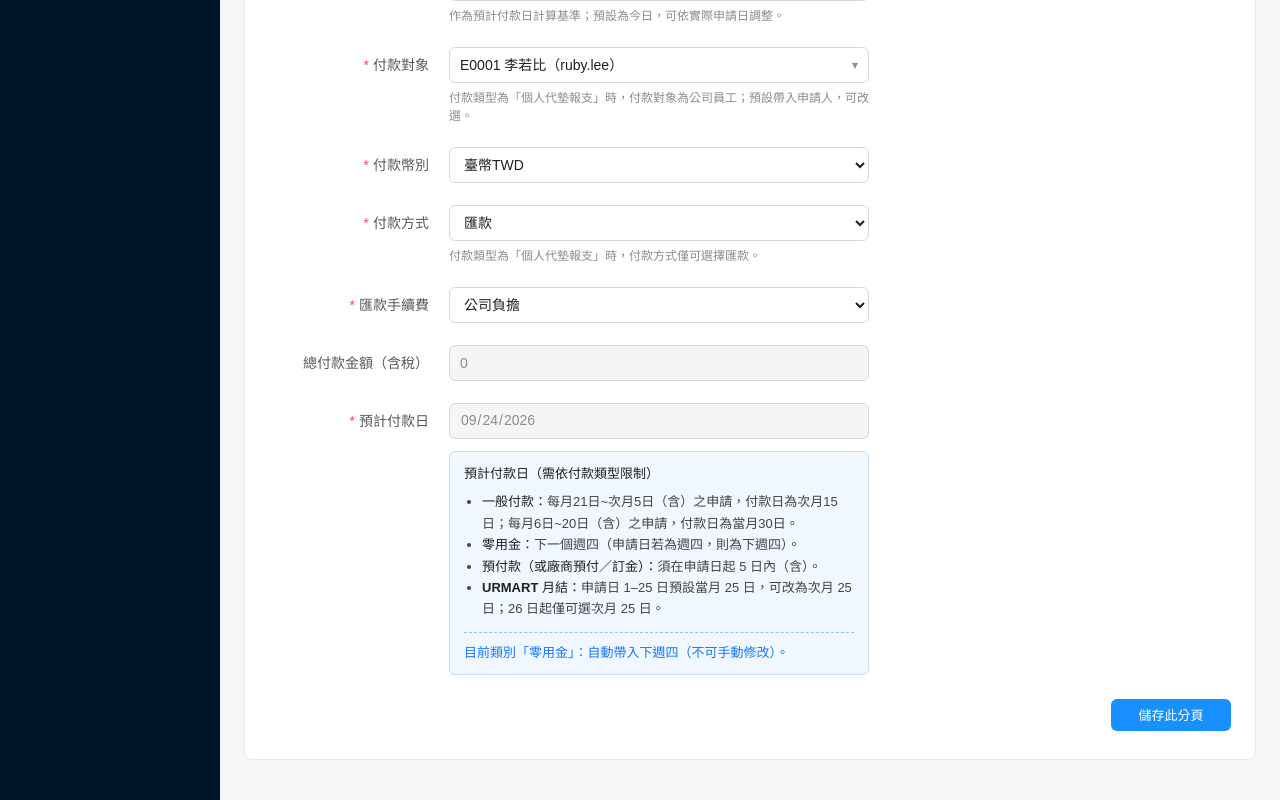
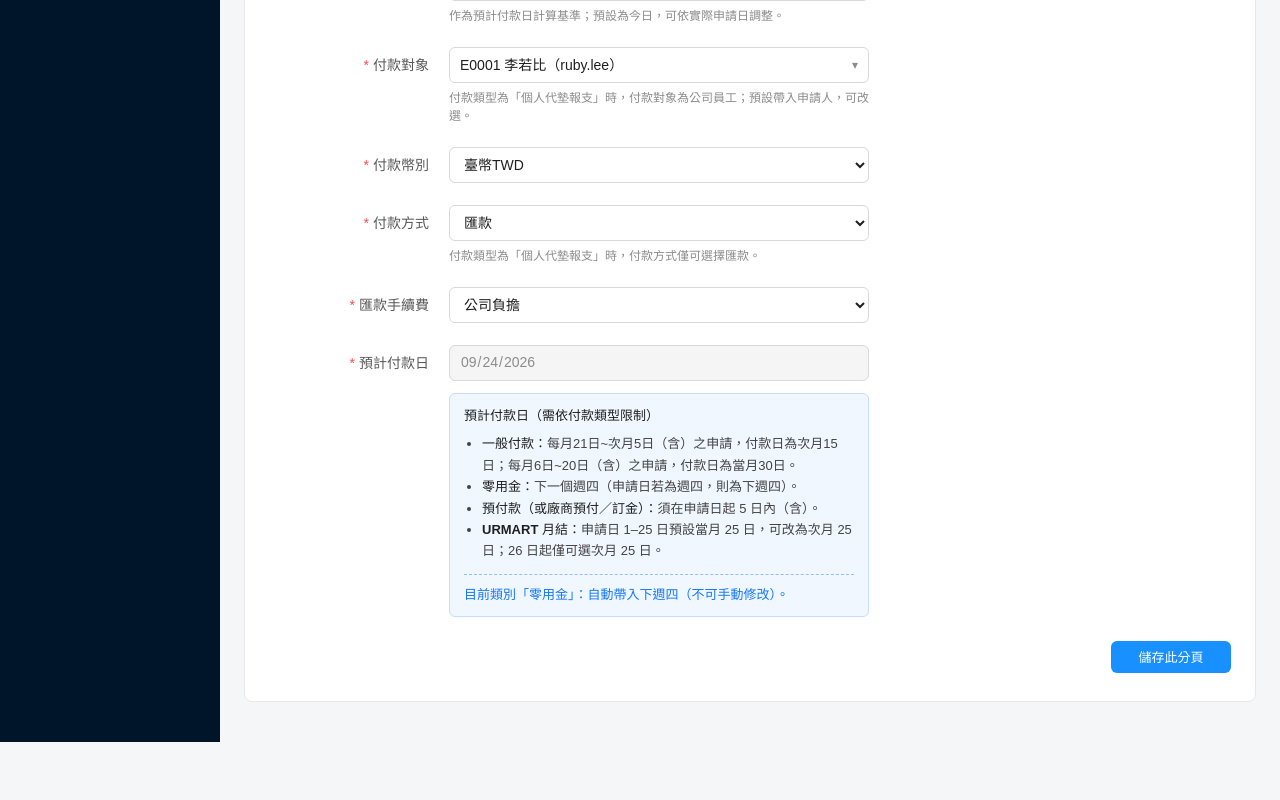
Before and after one commit to abc310144-bit/Payment-application, a React (Vite) app: page /overview in a window 1280 px wide. Shown: the part 424-1224 px from the top of the page. After the commit the page ends 1166 px from the top, so only its background shows below. Built offline with nearby package versions, Linux system fonts and the light colour scheme.

Commit message:
Remove total amount from basic info and rename it on the summary step.
Keep calculation logic unchanged; overview now labels the field as tax-inclusive payment total.

Co-authored-by: Cursor <cursoragent@cursor.com>

```diff
--- a/src/components/ApplicationSummaryPanel.tsx
+++ b/src/components/ApplicationSummaryPanel.tsx
@@ -118,7 +118,7 @@ export function ApplicationSummaryPanel({ app }: Props) {
             <dd>{formatExchangeRate(app.paymentExchangeRate)}</dd>
           </div>
           <div>
-            <dt>總金額</dt>
+            <dt>總付款金額（含稅）</dt>
             <dd>{formatMoney(app.totalAmount, currency)}</dd>
           </div>
           {app.rejectReason ? (
--- a/src/components/OverviewForm.tsx
+++ b/src/components/OverviewForm.tsx
@@ -6,7 +6,6 @@ import {
   findEmployeeForApplicant,
   isPettyCashType,
 } from '../data/mockEmployees'
-import { formatAmount } from '../utils/money'
 import { defaultPayeeId } from '../utils/payee'
 import {
   CURRENCIES,
@@ -93,6 +92,8 @@ interface Props {
   showTitle?: boolean
   submitLabel?: string
   onSubmit?: (form: PaymentOverviewForm) => void
+  /** 左下「返回」：回上一階 */
+  onBack?: () => void
 }
 
 export function OverviewForm({
@@ -102,6 +103,7 @@ export function OverviewForm({
   showTitle = true,
   submitLabel = '儲存',
   onSubmit,
+  onBack,
 }: Props) {
   const [form, setForm] = useState<PaymentOverviewForm>(
     () => initial ?? buildInitialOverviewForm(),
@@ -474,32 +476,6 @@ export function OverviewForm({
             </div>
           </div>
 
-          <div className="form-row">
-            <label className="form-label" htmlFor="totalAmount">
-              總付款金額（含稅）
-            </label>
-            <div className="form-control">
-              <input
-                id="totalAmount"
-                value={
-                  umMonthly && form.monthlyTotals
-                    ? formatAmount(
-                        form.monthlyTotals.companyInvoiceAmount,
-                        form.currency,
-                      )
-                    : formatAmount(form.totalAmount ?? 0, form.currency)
-                }
-                disabled
-                readOnly
-              />
-              {umMonthly && (
-                <p className="field-hint">
-                  帶入「貴公司開立發票金額(含稅)」。選完廠商與結算月後由月結資料帶入，不可編輯。
-                </p>
-              )}
-            </div>
-          </div>
-
           {!channelFee && (
           <div className="form-row">
             <label className="form-label required" htmlFor="expectedPaymentDate">
@@ -558,11 +534,26 @@ export function OverviewForm({
           )}
         </div>
 
-        {!locked && onSubmit && (
+        {(onBack || (!locked && onSubmit)) && (
           <div className="form-footer">
-            <button type="submit" className="btn btn-primary btn-step">
-              {submitLabel}
-            </button>
+            {onBack ? (
+              <button
+                type="button"
+                className="btn btn-default btn-step"
+                onClick={onBack}
+              >
+                返回
+              </button>
+            ) : (
+              <span />
+            )}
+            <div className="form-footer-right">
+              {!locked && onSubmit && (
+                <button type="submit" className="btn btn-primary btn-step">
+                  {submitLabel}
+                </button>
+              )}
+            </div>
           </div>
         )}
       </form>
--- a/src/pages/PaymentOverviewPage.css
+++ b/src/pages/PaymentOverviewPage.css
@@ -53,9 +53,19 @@
 
 .form-footer {
   display: flex;
-  justify-content: flex-end;
+  justify-content: space-between;
+  align-items: center;
+  gap: 12px;
   margin-top: 20px;
   padding-top: 4px;
+}
+
+.form-footer-right {
+  display: flex;
+  justify-content: flex-end;
+  flex-wrap: wrap;
+  gap: 8px;
+  margin-left: auto;
 }
 
 .btn-step {
```
